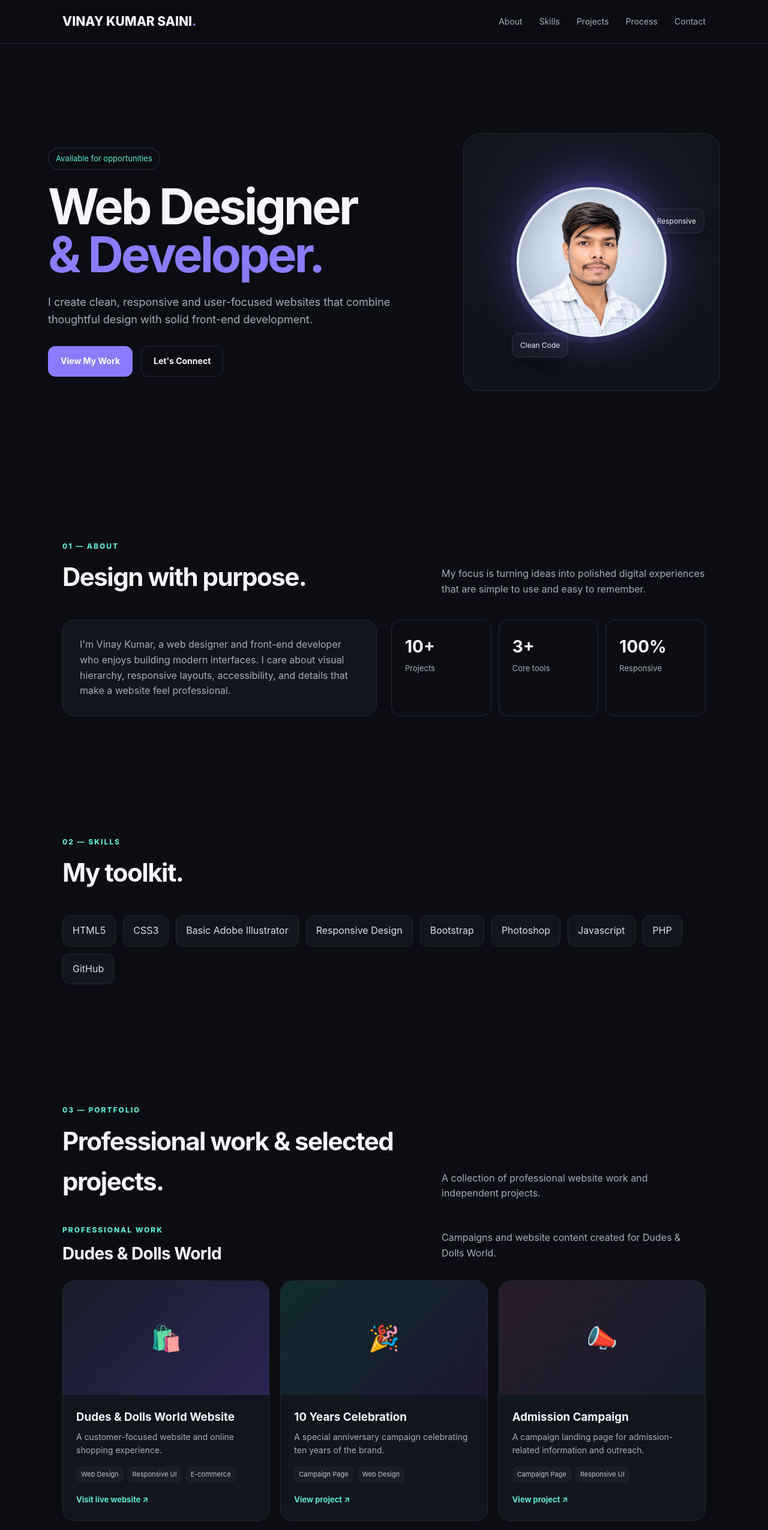
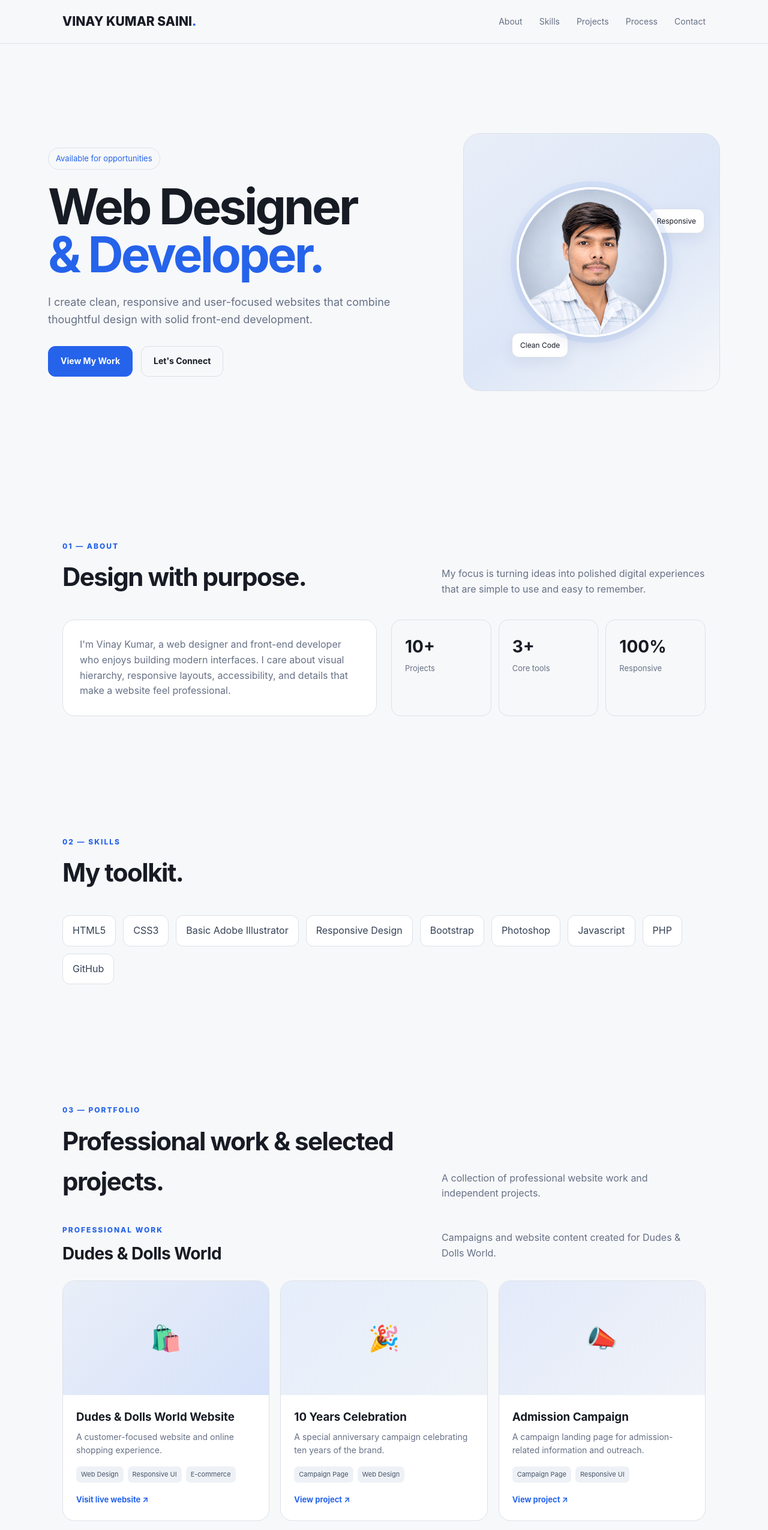
Before and after one commit to VinaySain/Portfolio, a plain HTML site: page index.html in a window 1280 px wide. Shown: the top 2551 px of the page at 60% size. Drawn offline with Linux system fonts and the light colour scheme.

Commit message:
Update index.html

```diff
--- a/index.html
+++ b/index.html
@@ -5,13 +5,13 @@
 <title>Vinay Kumar — Web Designer Portfolio</title>
 <style>
 :root{
-    --bg:#0b0d12;
-    --card:#11151d;
-    --text:#f5f7fb;
-    --muted:#a5adbd;
-    --line:#242a36;
-    --accent:#8b7cff;
-    --accent2:#5eead4;
+    --bg:#f7f8fa;
+    --card:#ffffff;
+    --text:#171b24;
+    --muted:#667085;
+    --line:#dce1e8;
+    --accent:#2563eb;
+    --accent2:#2563eb;
     --max:1120px
 }
 *{
@@ -40,7 +40,7 @@ nav{
     position:sticky;
     top:0;
     z-index:20;
-    background:rgba(11,13,18,.82);
+    background:rgba(247,248,250,.94);
     backdrop-filter:blur(16px);
     border-bottom:1px solid var(--line)
 }
@@ -63,7 +63,7 @@ nav{
     color:var(--muted);
     font-size:14px
 }
-.links a:hover{color:#fff}
+.links a:hover{color:var(--accent)}
 .menu{
     display:none;
     background:none;
@@ -82,9 +82,9 @@ nav{
 .eyebrow{
     display:inline-flex;
     padding:7px 12px;
-    border:1px solid #303646;
+    border:1px solid var(--line);
     border-radius:999px;
-    color:var(--accent2);
+    color:var(--accent);
     font-size:13px;
     margin-bottom:22px
 }
@@ -105,13 +105,13 @@ nav{
 .buttons{display:flex;gap:14px;margin-top:30px;flex-wrap:wrap}
 .btn{padding:13px 20px;border-radius:12px;border:1px solid var(--line);font-weight:700;font-size:14px}
 .primary{background:var(--accent);border-color:var(--accent);color:#fff}.btn:hover{transform:translateY(-2px)}
-.visual{height:430px;border:1px solid var(--line);border-radius:28px;background:radial-gradient(circle at 50% 35%,#2a2454 0,#161925 36%,#10131a 70%);display:grid;place-items:center;position:relative;overflow:hidden}
-.orb{width:250px;height:250px;border-radius:50%;object-fit:cover;object-position:center 30%;border:4px solid rgba(255,255,255,.82);background:linear-gradient(135deg,var(--accent),var(--accent2));box-shadow:0 0 0 10px #8b7cff18,0 0 70px #7666ff66;position:relative;z-index:1}\n        .visual:after{content:"";position:absolute;width:290px;height:290px;border:1px solid #8b7cff55;border-radius:50%;pointer-events:none}\n        @media(max-width:800px){.orb{width:190px;height:190px}.visual:after{width:225px;height:225px}}
-.tag{position:absolute;background:#171b25;border:1px solid #303646;border-radius:12px;padding:10px 13px;font-size:12px;box-shadow:0 15px 30px #0005}
+.visual{height:430px;border:1px solid var(--line);border-radius:28px;background:linear-gradient(145deg,#e9eef8 0%,#dce6f7 55%,#f7f8fa 100%);display:grid;place-items:center;position:relative;overflow:hidden}
+.orb{width:250px;height:250px;border-radius:50%;object-fit:cover;object-position:center 30%;border:4px solid #ffffff;background:linear-gradient(135deg,#2563eb,#93b4ff);box-shadow:0 0 0 10px #2563eb12,0 8px 28px #1e3a8a20;position:relative;z-index:1}\n        .visual:after{content:"";position:absolute;width:290px;height:290px;border:1px solid #2563eb35;border-radius:50%;pointer-events:none}\n        @media(max-width:800px){.orb{width:190px;height:190px}.visual:after{width:225px;height:225px}}
+.tag{position:absolute;background:#ffffff;border:1px solid var(--line);border-radius:12px;padding:10px 13px;font-size:12px;box-shadow:0 8px 24px #17255412}
 .tag.a{top:55px;left:30px}.tag.b{right:25px;top:125px}.tag.c{bottom:55px;left:80px}
 section{padding:100px 0}
 .section-head{display:flex;justify-content:space-between;align-items:end;margin-bottom:38px}
-.kicker{color:var(--accent2);font-size:12px;text-transform:uppercase;letter-spacing:2px;font-weight:800}
+.kicker{color:var(--accent);font-size:12px;text-transform:uppercase;letter-spacing:2px;font-weight:800}
 .section-head h2{font-size:42px;letter-spacing:-1.5px;margin-top:8px}
 .section-head p{color:var(--muted);max-width:440px}
 .about{display:grid;grid-template-columns:1fr 1fr;gap:24px}
@@ -122,30 +122,30 @@ section{padding:100px 0}
 .stat strong{display:block;font-size:28px}
 .stat span{color:var(--muted);font-size:13px}
 .skills{display:flex;flex-wrap:wrap;gap:12px}
-.skill{padding:12px 16px;border:1px solid var(--line);background:var(--card);border-radius:12px;color:#d9deea}
+.skill{padding:12px 16px;border:1px solid var(--line);background:var(--card);border-radius:12px;color:#344054}
 .projects{display:grid;grid-template-columns:repeat(3,1fr);gap:18px}
 .project{background:var(--card);border:1px solid var(--line);border-radius:20px;overflow:hidden;transition:.25s}
-.project:hover{transform:translateY(-5px);border-color:#444b5d}
-.shot{height:190px;background:linear-gradient(135deg,#191d29,#2a2454);display:grid;place-items:center;font-size:42px}\n        .project-shot{color:#fff;transition:filter .2s}.project-shot:hover{filter:brightness(1.18)}
-.project:nth-child(2) .shot{background:linear-gradient(135deg,#102c2d,#1c1831)}.project:nth-child(3)
-.shot{background:linear-gradient(135deg,#291c2a,#151d2c)}
+.project:hover{transform:translateY(-5px);border-color:#9bb8f5}
+.shot{height:190px;background:linear-gradient(135deg,#e9eef8,#d6e2fa);display:grid;place-items:center;font-size:42px}\n        .project-shot{color:#fff;transition:filter .2s}.project-shot:hover{filter:brightness(1.18)}
+.project:nth-child(2) .shot{background:linear-gradient(135deg,#e6eefb,#eef2f8)}.project:nth-child(3)
+.shot{background:linear-gradient(135deg,#e3eafa,#f0f3f8)}
 .project-body{padding:22px}
 .project h3{margin-bottom:7px}
 .project p{color:var(--muted);font-size:14px}
 .chips{display:flex;gap:7px;flex-wrap:wrap;margin:15px 0}
-.chip{font-size:11px;padding:5px 8px;background:#191d26;border-radius:7px;color:#bbc2d0}
-.view{font-size:13px;color:var(--accent2);font-weight:700}
+.chip{font-size:11px;padding:5px 8px;background:#eef2f7;border-radius:7px;color:#475467}
+.view{font-size:13px;color:var(--accent);font-weight:700}
 .process{display:grid;grid-template-columns:repeat(4,1fr);gap:14px}
 .step{padding:24px;border:1px solid var(--line);border-radius:18px;background:var(--card)}
 .num{color:var(--accent);font-weight:800}.step h3{margin:12px 0 6px}
 .step p{font-size:13px;color:var(--muted)}
-.contact{border:1px solid var(--line);background:linear-gradient(135deg,#141725,#10131a);border-radius:28px;padding:50px;text-align:center}
+.contact{border:1px solid var(--line);background:linear-gradient(135deg,#eef3fc,#f7f8fa);border-radius:28px;padding:50px;text-align:center}
 .contact h2{font-size:44px;letter-spacing:-1.5px}
 .contact p{color:var(--muted);margin:10px auto 25px;max-width:580px}
 .socials{display:flex;justify-content:center;gap:12px;margin-top:22px}
 .socials a{color:var(--muted);font-size:14px}
-.socials a:hover{color:#fff}
-footer{padding:35px 0;color:#747c8d;border-top:1px solid var(--line);font-size:13px}
+.socials a:hover{color:var(--accent)}
+footer{padding:35px 0;color:#7b8494;border-top:1px solid var(--line);font-size:13px}
 @media(max-width:800px){
         .links{display:none}
         .menu{display:block}
```
